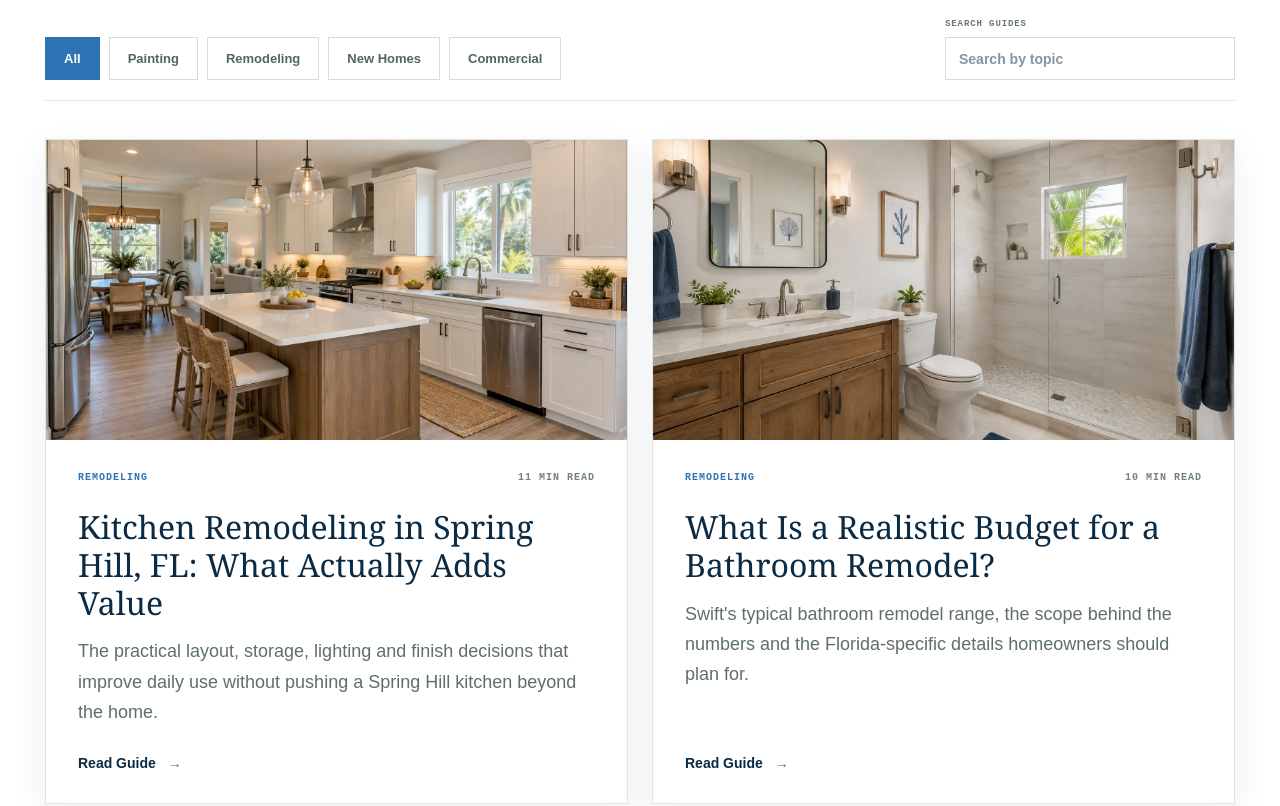
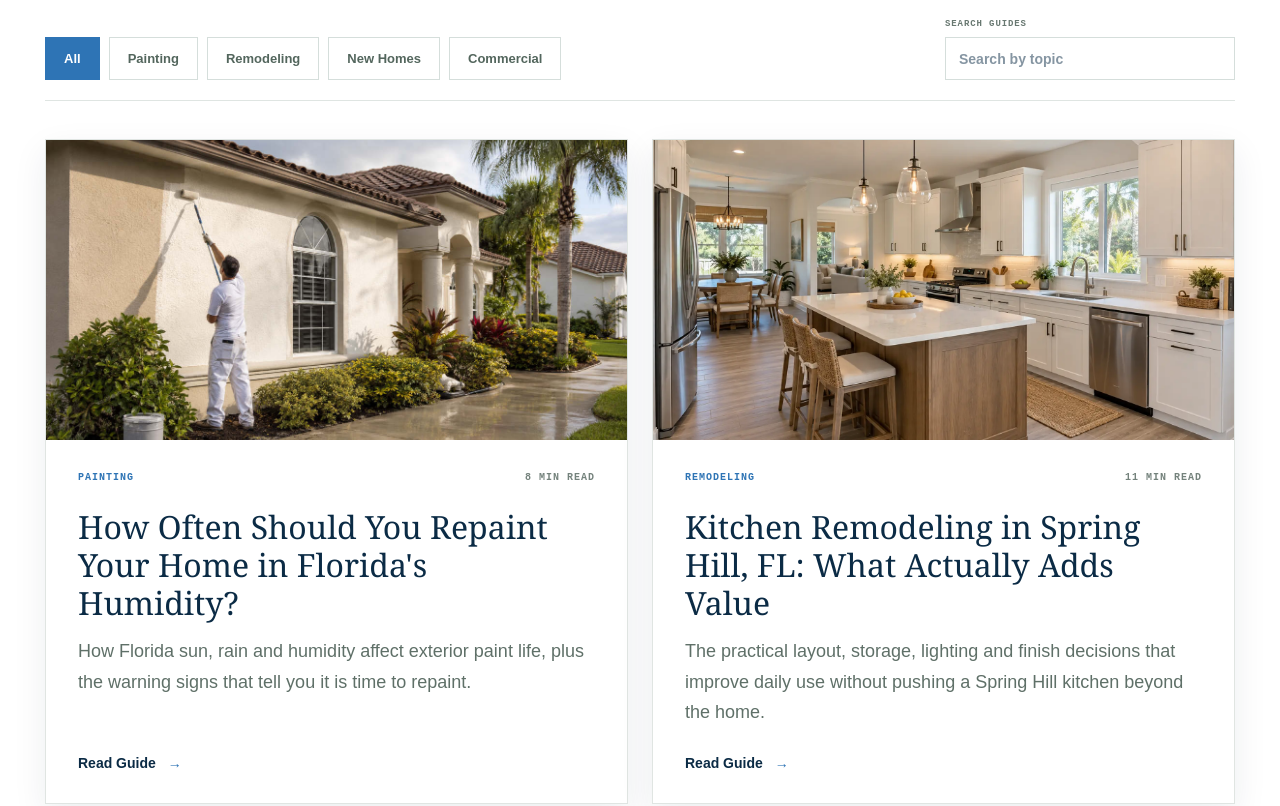
Before and after one commit to stylus1274/swift, a Next.js app: page /blog in a window 1280 px wide. Shown: the part 1600-2406 px from the top of the page. Built offline with nearby package versions, Linux system fonts and the light colour scheme.

Commit message:
Publish Florida repainting guide in blog library

```diff
--- a/app/blog/page.tsx
+++ b/app/blog/page.tsx
@@ -7,6 +7,15 @@ import SiteFooter from "@/components/SiteFooter";
 const categories = ["All", "Painting", "Remodeling", "New Homes", "Commercial"];
 
 const articles = [
+  {
+    category: "Painting",
+    title: "How Often Should You Repaint Your Home in Florida's Humidity?",
+    excerpt: "How Florida sun, rain and humidity affect exterior paint life, plus the warning signs that tell you it is time to repaint.",
+    image: "/assets/florida-stucco-painting.jpg",
+    alt: "Fresh exterior paint being applied to a Florida stucco home",
+    readTime: "8 MIN READ",
+    href: "/blog/how-often-repaint-home-florida-humidity",
+  },
   {
     category: "Remodeling",
     title: "Kitchen Remodeling in Spring Hill, FL: What Actually Adds Value",
```
